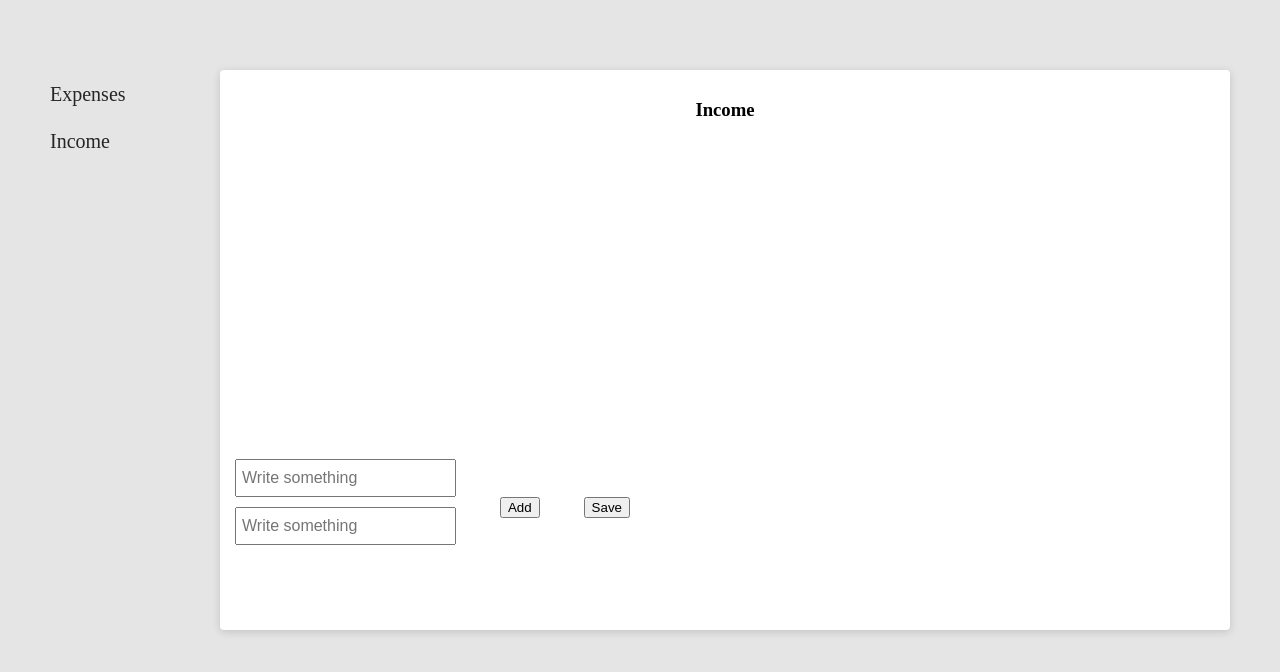
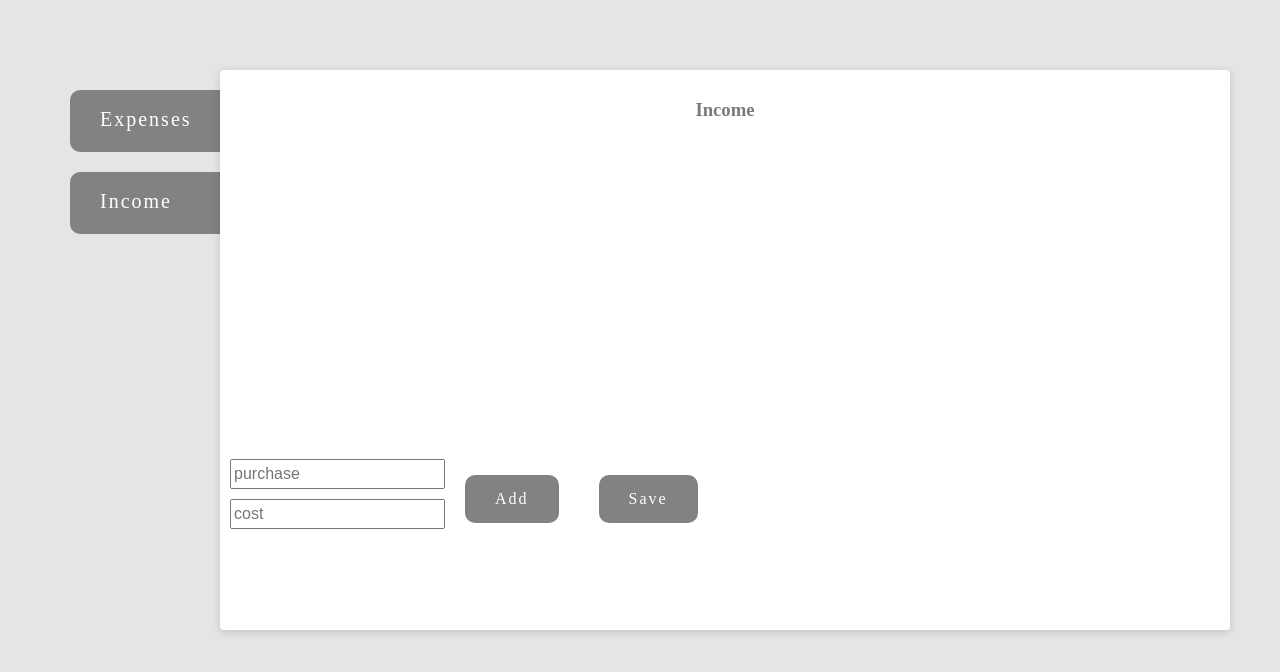
Before and after one commit to aperinevg/finalProject, a React (Create React App) app: page /income in a window 1280 px wide. Shown: the top 672 px of the page. Built offline with nearby package versions, Linux system fonts and the light colour scheme.

Commit message:
дизайн, почти окончательный

```diff
--- a/src/components/MainPage/MainPage.jsx
+++ b/src/components/MainPage/MainPage.jsx
@@ -11,16 +11,12 @@ const MainPage = () => {
     const [chartLabels, setChartLabels] = useState(JSON.parse(localStorage.getItem('chartLabels')) || []);
     const [chartData, setChartData] = useState(JSON.parse(localStorage.getItem('chartData')) || []);
 
-
-
-
     const [chartLabelsIncome, setChartLabelsIncome] = useState(JSON.parse(localStorage.getItem('chartLabelsIncome')) || []);
     const [chartDataIncome, setChartDataIncome] = useState(JSON.parse(localStorage.getItem('chartDataIncome')) || []);
 
-
-
     const titleExpenses = "Expenses";
     const titleIncome = "Income";
+    const titleTotal = "Total";
 
 
     const delElem = (labels, data, setLabels, setData, text ) => {
@@ -64,8 +60,6 @@ const MainPage = () => {
       if (type === "income"){
         return delElem(chartLabelsIncome, chartDataIncome, setChartLabelsIncome, setChartDataIncome, text)
       }
-
-
     };
     const addElement = (text, num, type) => {
 
@@ -101,6 +95,7 @@ const MainPage = () => {
         <div className="app-content">
             <Route path='/expenses' render = { () => <PiePage type="expenses" title={titleExpenses} labels={chartLabels} data={chartData} addElement={addElement} deleteElement={deleteElement} saveData={saveData}/> } />
             <Route path='/income' render = { () =>  <PiePage type="income" title={titleIncome} labels={chartLabelsIncome} data={chartDataIncome} addElement={addElement} deleteElement={deleteElement} saveData={saveData}/> } />
+            {/* <Route path='/total' render = { () =>  <PiePage type="total" title={titleTotal} labels={chartLabelsIncome} data={chartDataIncome}/> } /> */}
 
 
         </div>
--- a/src/components/MainPage/PiePage/InputForPie/InputForPie.jsx
+++ b/src/components/MainPage/PiePage/InputForPie/InputForPie.jsx
@@ -33,13 +33,13 @@ const InputForPie = props => {
 
         <div className={style.input}>
           <div className={style.inputForm}>
-            <input className={style.inputData} ref={newLabelElem} type="text" placeholder="Write something"/>
-            <input className={style.inputData} ref={newNumElem} type="text" placeholder="Write something"/>
+            <input className={style.inputData} ref={newLabelElem} type="text" placeholder="purchase"/>
+            <input className={style.inputData} ref={newNumElem} type="text" placeholder="cost"/>
           </div>
 
 
-          <button className={style.inputButton} onClick={addLabel} >Add</button>
-          <button className={style.inputButton} onClick={save} >Save</button>
+          <a className={style.inputButton} onClick={addLabel} >Add</a>
+          <a className={style.inputButton} onClick={save} >Save</a>
 
 
         </div>
--- a/src/components/MainPage/PiePage/PiePage.module.css
+++ b/src/components/MainPage/PiePage/PiePage.module.css
@@ -6,7 +6,7 @@
     justify-content: space-between;
 }
 .title {
-
+    color: #7c7a7a;
     text-align: center
 }
 
@@ -65,11 +65,27 @@
     flex-direction: column;
 }
 .inputData {
-    margin-left: 5px;
-    padding: 5px;
     color: #595959;
     font-size: 16px;
     line-height: 24px;
 
     margin-bottom: 10px;
 }
+.inputButton {
+  text-decoration: none;
+  outline: none;
+  display: inline-block;
+  padding: 15px 30px;
+  margin: 10px 20px;
+  border-radius: 10px;
+  box-shadow: 0 0 40px 40px #838282 inset, 0 0 0 0 #838282;
+  letter-spacing: 2px;
+  color: white;
+  transition: .15s ease-in-out;
+  cursor: pointer;
+}
+.inputButton:hover {
+    box-shadow: 0 0 10px 0 #838282 inset, 0 0 10px 4px #838282;
+    color: #838282;
+
+  }
--- a/src/components/Navbar/Navbar.jsx
+++ b/src/components/Navbar/Navbar.jsx
@@ -6,12 +6,14 @@ import { NavLink } from 'react-router-dom';
 function Navbar() {
     return (
       <div className={style.navbar}>
-        <div>
+
             <NavLink className={style.link} to='/expenses'>Expenses</NavLink>
-        </div>
-        <div>
+
+
             <NavLink className={style.link} to='/income'>Income</NavLink>
-        </div>
+
+            {/* <NavLink className={style.link} to='/total'>Total</NavLink> */}
+
       </div>
     );
 }
--- a/src/components/Navbar/Navbar.module.css
+++ b/src/components/Navbar/Navbar.module.css
@@ -18,12 +18,20 @@
 
     font-size: 20px;
     line-height: 28px;
+
+    text-decoration: none;
+    outline: none;
+    display: inline-block;
+    padding: 15px 30px;
+    margin: 10px 20px;
+    border-radius: 10px;
+    box-shadow: 0 0 40px 40px #838282 inset, 0 0 0 0 #838282;
+    letter-spacing: 2px;
+    color: white;
+    transition: .15s ease-in-out;
 }
-.active{
-    display: block;
-    background: #FFFFFF;
-    border-radius: 4px;
-    text-decoration: none;
-    color: #262626;
+.link:hover {
+    box-shadow: 0 0 10px 0 #838282 inset, 0 0 10px 4px #838282;
+    color: #838282;
 
-}
+  }
```
Also changed, not shown: src/components/MainPage/PiePage/InputForPie/Item.jsx (line endings or trailing spaces), 1 other file (tests, documents, lock files or other folders).
